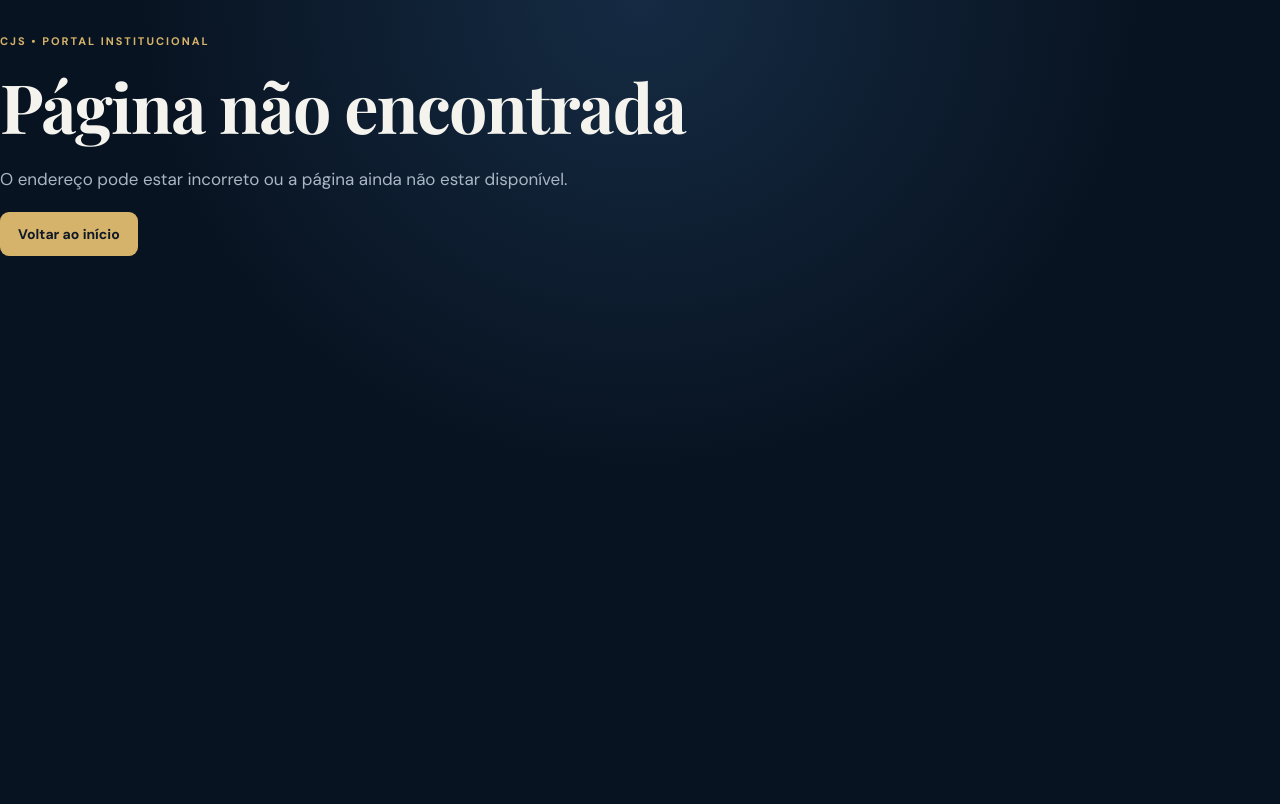
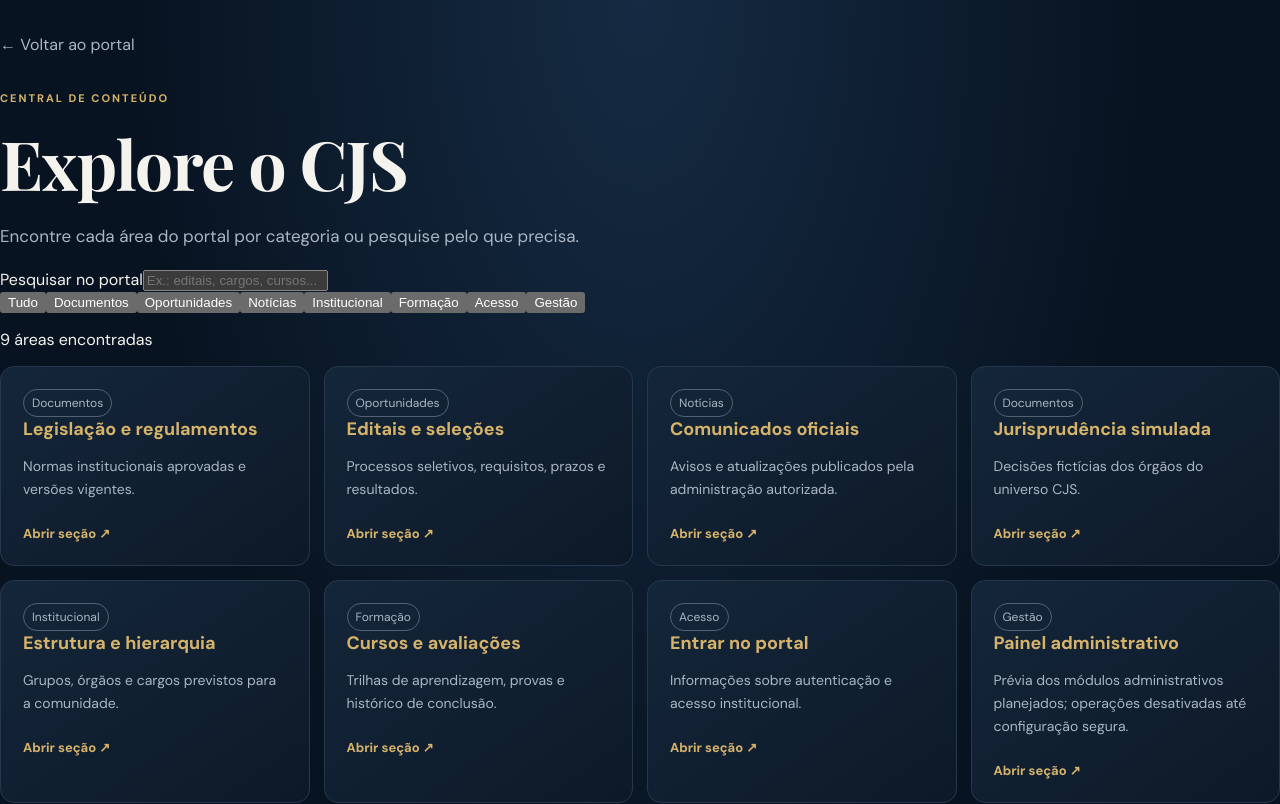
Before and after one commit to walysonfelipenascimento-gif/comando-juridico-supremo, a Next.js app: page /catalogo in a window 1280 px wide. Before the commit this address had no page. Shown: the top 804 px of the page. Built offline with nearby package versions, Linux system fonts and the light colour scheme.

Commit message:
Criar catálogo navegável por categorias

```diff
--- /dev/null
+++ b/src/app/catalogo/page.tsx
@@ -0,0 +1,25 @@
+"use client";
+import { useMemo, useState } from "react";
+const items=[
+{title:"Legislação e regulamentos",category:"Documentos",description:"Normas institucionais aprovadas e versões vigentes.",href:"/legislacao",status:"Acervo"},
+{title:"Editais e seleções",category:"Oportunidades",description:"Processos seletivos, requisitos, prazos e resultados.",href:"/editais",status:"Editais"},
+{title:"Comunicados oficiais",category:"Notícias",description:"Avisos e atualizações publicados pela administração autorizada.",href:"/comunicados",status:"Comunicados"},
+{title:"Jurisprudência simulada",category:"Documentos",description:"Decisões fictícias dos órgãos do universo CJS.",href:"/jurisprudencia",status:"Decisões"},
+{title:"Estrutura e hierarquia",category:"Institucional",description:"Grupos, órgãos e cargos previstos para a comunidade.",href:"/hierarquia",status:"Organização"},
+{title:"Cursos e avaliações",category:"Formação",description:"Trilhas de aprendizagem, provas e histórico de conclusão.",href:"/cursos",status:"Formação"},
+{title:"Entrar no portal",category:"Acesso",description:"Informações sobre autenticação e acesso institucional.",href:"/login",status:"Acesso"},
+{title:"Painel administrativo",category:"Gestão",description:"Prévia dos módulos administrativos planejados; operações desativadas até configuração segura.",href:"/admin",status:"Gestão"},
+{title:"Privacidade e segurança",category:"Institucional",description:"Princípios de proteção de dados e estado das integrações.",href:"/privacidade",status:"Transparência"}
+];
+const categories=["Tudo","Documentos","Oportunidades","Notícias","Institucional","Formação","Acesso","Gestão"];
+export default function CatalogoPage(){
+ const [category,setCategory]=useState("Tudo"); const [query,setQuery]=useState("");
+ const filtered=useMemo(()=>items.filter(x=>(category==="Tudo"||x.category===category)&&((x.title+" "+x.description+" "+x.category).toLowerCase().includes(query.toLowerCase()))),[category,query]);
+ return <main className="subpage"><a className="back" href="/">← Voltar ao portal</a><p className="eyebrow gold">CENTRAL DE CONTEÚDO</p><h1>Explore o CJS</h1><p className="intro">Encontre cada área do portal por categoria ou pesquise pelo que precisa.</p>
+ <label className="search-label" htmlFor="catalog-search">Pesquisar no portal</label><input id="catalog-search" className="catalog-search" value={query} onChange={e=>setQuery(e.target.value)} placeholder="Ex.: editais, cargos, cursos..." />
+ <div className="category-filters" aria-label="Filtrar categorias">{categories.map(c=><button type="button" key={c} onClick={()=>setCategory(c)} className={category===c?"filter-chip active":"filter-chip"} aria-pressed={category===c}>{c}</button>)}</div>
+ <p className="results-count">{filtered.length} {filtered.length===1?"área encontrada":"áreas encontradas"}</p>
+ <div className="cards catalog-cards">{filtered.map(item=><article className="card" key={item.href}><span className="status">{item.category}</span><h3>{item.title}</h3><p>{item.description}</p><a className="card-link" href={item.href}>Abrir seção ↗</a></article>)}</div>
+ {filtered.length===0&&<section className="panel"><h2>Nenhum resultado</h2><p>Tente outro termo ou selecione a categoria “Tudo”.</p><button className="button secondary" onClick={()=>{setQuery("");setCategory("Tudo")}}>Limpar filtros</button></section>}
+ <aside className="notice"><strong>Nota sobre o conteúdo</strong><p>O CJS é uma simulação comunitária. Documentos e decisões fictícias não substituem leis reais nem aconselhamento jurídico. Recursos administrativos e autenticação ainda exigem configuração técnica antes do uso real.</p></aside></main>
+}
```
